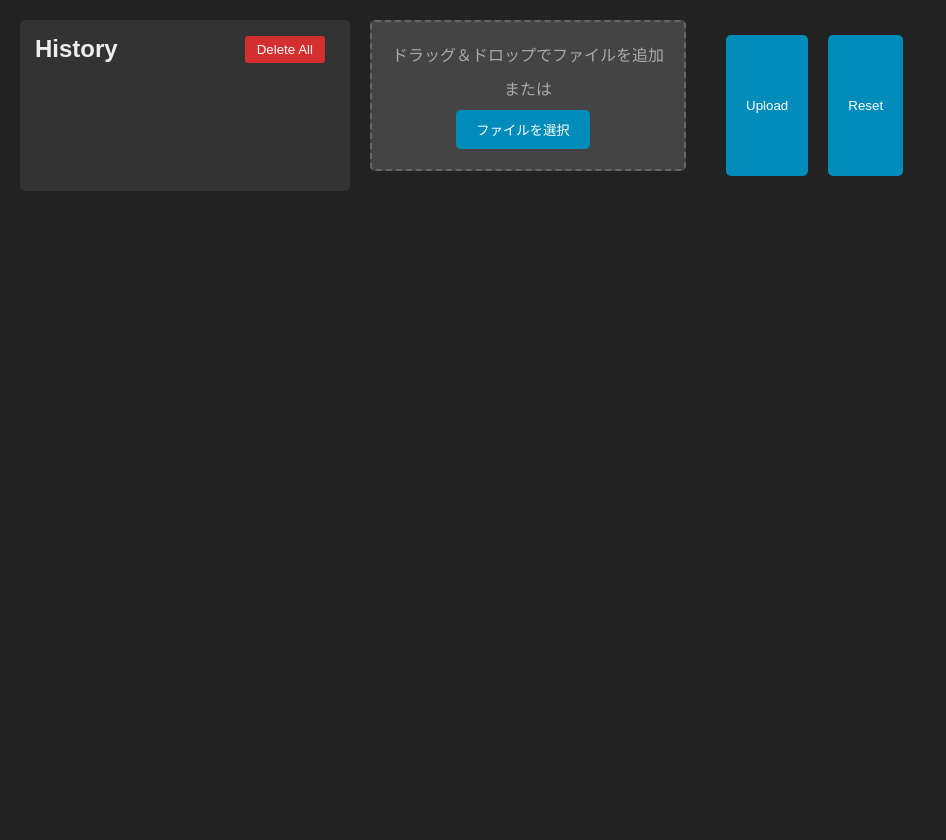
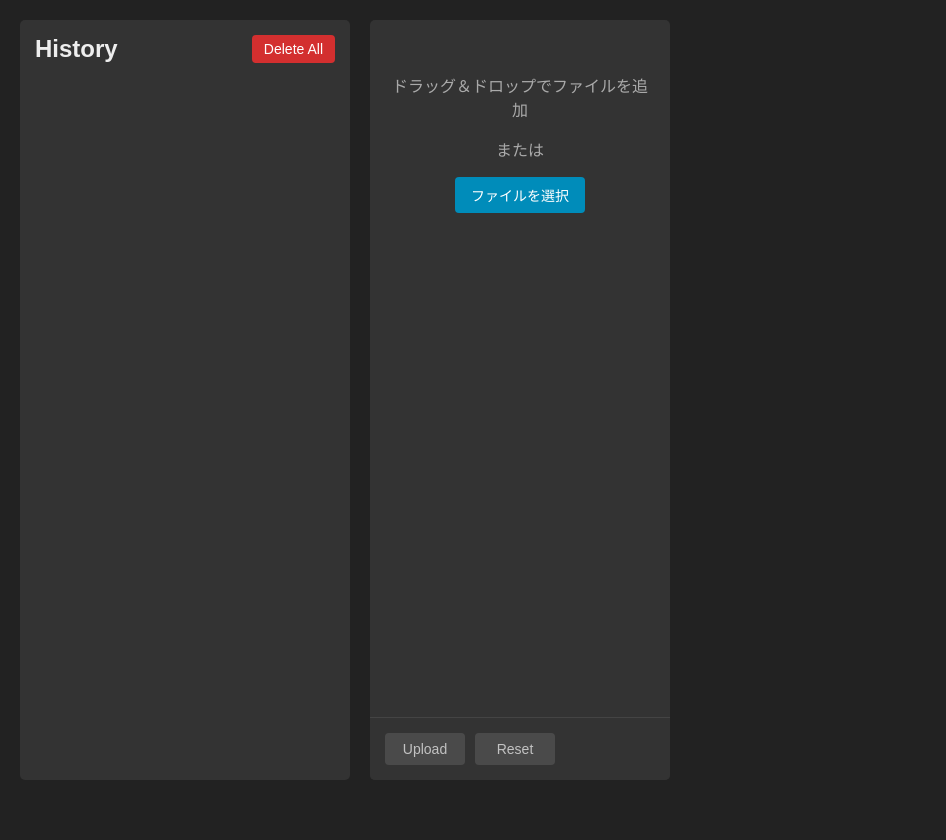
Before and after one commit to crosscore/File2PromptConverter, a FastAPI app: page / in a window 1280 px wide. Shown: the whole page, without its empty margins (0-946 px from the left). Before the commit the page ends 191 px from the top, so only its background shows below. Run offline with FastAPI, Linux system fonts and the light colour scheme; data that the repository does not hold is empty.

Commit message:
Update: panel style

```diff
--- a/src/static/scripts.js
+++ b/src/static/scripts.js
@@ -48,14 +48,41 @@ function removeFile(fileName) {
 function updateFilesList() {
   elements.selectedFilesList.innerHTML = '';
 
+  if (selectedFiles.size === 0) {
+      // ファイルが選択されていない場合はメッセージを表示
+      showDropZoneMessage(true);
+      return;
+  }
+
+  // メッセージを非表示
+  showDropZoneMessage(false);
+
+  // ファイルリストの表示
   for (const file of selectedFiles) {
       const fileItem = document.createElement('div');
       fileItem.className = 'file-item';
       fileItem.innerHTML = `
-          <span class="file-name">${file.name}</span>
-          <button class="remove-file" onclick="removeFile('${file.name}')">&times;</button>
+          <span class="file-name" title="${file.name}">${file.name}</span>
+          <button class="remove-file" onclick="removeFile('${file.name}')" title="Remove file">&times;</button>
       `;
       elements.selectedFilesList.appendChild(fileItem);
+  }
+}
+
+// ドロップゾーンメッセージの表示/非表示
+function showDropZoneMessage(show) {
+  const existingMessage = elements.dropArea.querySelector('.drop-zone-message');
+  if (show && !existingMessage) {
+      const message = document.createElement('div');
+      message.className = 'drop-zone-message';
+      message.innerHTML = `
+          <p>ドラッグ＆ドロップでファイルを追加</p>
+          <p>または</p>
+          <button type="button" onclick="triggerFileInput()" class="select-files-btn">ファイルを選択</button>
+      `;
+      elements.dropArea.insertBefore(message, elements.selectedFilesList);
+  } else if (!show && existingMessage) {
+      existingMessage.remove();
   }
 }
 
@@ -64,10 +91,7 @@ function updateButtonStates() {
   const hasFiles = selectedFiles.size > 0;
   const hasResult = elements.resultContainer.style.display !== 'none';
 
-  // アップロードボタンはファイルがある時のみ有効
   elements.uploadBtn.disabled = !hasFiles;
-
-  // リセットボタンは結果表示があれば常に有効
   elements.resetBtn.disabled = (!hasFiles && !hasResult);
 }
 
@@ -78,6 +102,7 @@ function resetFiles() {
   updateFilesList();
   updateButtonStates();
   elements.resultContainer.style.display = 'none';
+  showDropZoneMessage(true);
 }
 
 // ファイルアップロード処理
@@ -97,7 +122,7 @@ async function handleUpload() {
 
       const resultText = await response.text();
       elements.resultText.value = resultText;
-      elements.resultContainer.style.display = 'block';
+      elements.resultContainer.style.display = 'flex';
   } catch (error) {
       console.error('Error:', error);
       showToast('Error uploading files: ' + error.message, 'error');
@@ -114,7 +139,16 @@ function handleDragOver(e) {
 function handleDragLeave(e) {
   e.preventDefault();
   e.stopPropagation();
-  elements.dropArea.classList.remove('drag-over');
+  const rect = elements.dropArea.getBoundingClientRect();
+  const isLeaving =
+      e.clientX <= rect.left ||
+      e.clientX >= rect.right ||
+      e.clientY <= rect.top ||
+      e.clientY >= rect.bottom;
+
+  if (isLeaving) {
+      elements.dropArea.classList.remove('drag-over');
+  }
 }
 
 function handleDrop(e) {
@@ -181,7 +215,7 @@ async function loadHistoryItem(id) {
 
       const data = await response.json();
       elements.resultText.value = data.content;
-      elements.resultContainer.style.display = 'block';
+      elements.resultContainer.style.display = 'flex';
       showToast('Data loaded successfully');
   } catch (error) {
       console.error('Error loading data:', error);
@@ -195,7 +229,7 @@ async function deleteHistoryItem(id) {
       const response = await fetch(`/data/${id}`, { method: 'DELETE' });
       if (!response.ok) throw new Error('Failed to delete data');
 
-      await loadHistory(); // 履歴を再読み込み
+      await loadHistory();
       showToast('Data deleted successfully');
   } catch (error) {
       console.error('Error deleting data:', error);
@@ -223,8 +257,7 @@ async function saveContent() {
 
       if (!response.ok) throw new Error('Failed to save data');
 
-      const result = await response.json();
-      await loadHistory(); // 履歴を再読み込み
+      await loadHistory();
       showToast('Data saved successfully');
   } catch (error) {
       console.error('Error saving data:', error);
@@ -232,7 +265,7 @@ async function saveContent() {
   }
 }
 
-// 全履歴削除の確認ダイアログを表示
+// 確認ダイアログを表示
 function showDeleteAllDialog() {
   elements.confirmDialog.style.display = 'flex';
 }
@@ -243,7 +276,7 @@ async function confirmDeleteAll() {
       const response = await fetch('/data', { method: 'DELETE' });
       if (!response.ok) throw new Error('Failed to delete all data');
 
-      await loadHistory(); // 履歴を再読み込み
+      await loadHistory();
       closeDialog();
       showToast('All data deleted successfully');
   } catch (error) {
@@ -288,7 +321,7 @@ function showToast(message, type = 'success', duration = 2400) {
 
 // Event Listeners
 document.addEventListener('DOMContentLoaded', () => {
-  // ドラッグ&ドロップイベント
+  // ドロップゾーンイベント
   elements.dropArea.addEventListener('dragover', handleDragOver);
   elements.dropArea.addEventListener('dragleave', handleDragLeave);
   elements.dropArea.addEventListener('drop', handleDrop);
@@ -300,5 +333,8 @@ document.addEventListener('DOMContentLoaded', () => {
 
   // 履歴関連
   elements.deleteAllBtn.addEventListener('click', showDeleteAllDialog);
+
+  // 初期表示
+  showDropZoneMessage(true);
   loadHistory();
 });
--- a/src/static/style.css
+++ b/src/static/style.css
@@ -6,21 +6,28 @@ body {
     color: #eee;
     margin: 0;
     padding: 20px;
+    min-height: 100vh;
+    overflow: hidden;
 }
 
 .main-container {
     display: flex;
     gap: 20px;
-    max-width: 1400px;
+    max-width: 1800px;
     margin: 0 auto;
+    height: calc(100vh - 40px);
 }
 
-/* 履歴パネル */
+/* 履歴パネル（左列） */
 .history-panel {
-    width: 300px;
+    flex: 0 0 300px;
+    min-width: 250px;
     background-color: #333;
     border-radius: 5px;
     padding: 15px;
+    display: flex;
+    flex-direction: column;
+    overflow: hidden;
 }
 
 .history-header {
@@ -32,11 +39,13 @@ body {
 
 .history-header h2 {
     margin: 0;
+    font-size: 1.5em;
 }
 
 .history-list {
+    flex: 1;
     overflow-y: auto;
-    max-height: calc(100vh - 150px);
+    padding-right: 5px;
 }
 
 .history-item {
@@ -61,78 +70,181 @@ body {
     margin: 5px 0;
 }
 
-.history-item .actions {
-    text-align: right;
+/* ファイル操作パネル（中列） */
+.file-operation-panel {
+    flex: 0 0 300px;
+    min-width: 250px;
+    background-color: #333;
+    border-radius: 5px;
+    display: flex;
+    flex-direction: column;
+    position: relative;
+    overflow: hidden;
 }
 
-.delete-btn {
-    background-color: #d32f2f;
-    color: white;
-    border: none;
-    border-radius: 3px;
-    padding: 4px 8px;
-    cursor: pointer;
-    font-size: 0.8em;
+.drop-zone {
+    flex: 1;
+    padding: 15px;
+    display: flex;
+    flex-direction: column;
+    gap: 15px;
+    border: 2px dashed transparent;
+    transition: all 0.3s ease;
 }
 
-.delete-all-btn {
-    background-color: #d32f2f;
-    color: white;
-    border: none;
-    border-radius: 3px;
-    padding: 6px 12px;
-    cursor: pointer;
+.drop-zone.drag-over {
+    background-color: #3a3a3a;
+    border-color: #008CBA;
 }
 
-/* メインコンテンツパネル */
-.content-panel {
+.drop-zone-message {
+    text-align: center;
+    color: #aaa;
+    margin: 20px 0;
+}
+
+.selected-files-list {
+    flex: 1;
+    overflow-y: auto;
+    padding-right: 5px;
+}
+
+.file-item {
+    display: flex;
+    justify-content: space-between;
+    align-items: center;
+    background-color: #444;
+    padding: 8px 12px;
+    margin-bottom: 8px;
+    border-radius: 4px;
+    transition: background-color 0.2s ease;
+}
+
+.file-item:hover {
+    background-color: #555;
+}
+
+.file-item .file-name {
     flex-grow: 1;
+    margin-right: 10px;
+    white-space: nowrap;
+    overflow: hidden;
+    text-overflow: ellipsis;
+}
+
+.file-actions {
+    padding: 15px;
+    display: flex;
+    gap: 10px;
+    background-color: #333;
+    border-top: 1px solid #444;
+}
+
+/* 結果表示パネル（右列） */
+.result-panel {
+    flex: 1;
     background-color: #333;
     border-radius: 5px;
-    padding: 20px;
+    display: flex;
+    flex-direction: column;
+    overflow: hidden;
 }
 
-/* フォームコンポーネント */
-input[type="file"] {
-    margin-bottom: 10px;
-    background-color: #444;
-    padding: 10px;
-    border-radius: 4px;
-    width: calc(100% - 20px);
+.result-header {
+    padding: 15px;
+    border-bottom: 1px solid #444;
 }
 
+.result-header h2 {
+    margin: 0;
+    font-size: 1.5em;
+}
+
+.result-content {
+    flex: 1;
+    padding: 15px;
+    display: flex;
+    flex-direction: column;
+    gap: 15px;
+}
+
+textarea {
+    flex: 1;
+    background-color: #444;
+    color: #eee;
+    border: 1px solid #555;
+    border-radius: 4px;
+    padding: 10px;
+    font-family: monospace;
+    font-size: 14px;
+    line-height: 1.4;
+    resize: none;
+}
+
+.result-actions {
+    display: flex;
+    gap: 10px;
+    justify-content: flex-end;
+}
+
+/* ボタンスタイル */
 button {
     background-color: #008CBA;
     color: white;
-    padding: 10px 20px;
+    padding: 8px 16px;
     border: none;
-    border-radius: 5px;
+    border-radius: 4px;
     cursor: pointer;
-    margin-right: 10px;
+    font-size: 14px;
+    min-width: 80px;
+    transition: all 0.2s ease;
 }
 
-button:hover {
+button:hover:not(:disabled) {
     opacity: 0.9;
+}
+
+button:disabled {
+    background-color: #555;
+    cursor: not-allowed;
+    opacity: 0.7;
 }
 
 .save-button {
     background-color: #4CAF50;
 }
 
-.reset-button {
-    background-color: #f44336;
+.delete-btn {
+    background-color: #d32f2f;
 }
 
-/* テキストエリア */
-textarea {
-    width: 100%;
-    box-sizing: border-box;
-    margin-bottom: 10px;
-    background-color: #444;
-    color: #eee;
-    border: 1px solid #555;
-    border-radius: 4px;
-    padding: 10px;
+.delete-all-btn {
+    background-color: #d32f2f;
+    padding: 6px 12px;
+}
+
+.file-item .remove-file {
+    background-color: transparent;
+    color: #ff4444;
+    padding: 4px 8px;
+    min-width: auto;
+    font-size: 1.2em;
+    opacity: 0.7;
+}
+
+.file-item .remove-file:hover {
+    opacity: 1;
+    color: #ff6666;
+}
+
+/* ファイル選択ボタン */
+.select-files-btn {
+    align-self: center;
+    background-color: #008CBA;
+}
+
+.hidden-file-input {
+    display: none;
 }
 
 /* ダイアログ */
@@ -163,7 +275,7 @@ textarea {
     margin-top: 20px;
 }
 
-/* トースト */
+/* トースト通知 */
 .toast {
     position: fixed;
     bottom: 20px;
@@ -183,69 +295,51 @@ textarea {
     opacity: 1;
 }
 
-/* ドラッグ&ドロップエリア */
-.file-drop-area {
-    border: 2px dashed #666;
-    border-radius: 5px;
-    padding: 20px;
-    text-align: center;
-    background-color: #444;
-    margin-bottom: 20px;
-    transition: background-color 0.3s, border-color 0.3s;
+/* スクロールバースタイル */
+::-webkit-scrollbar {
+    width: 8px;
+    height: 8px;
 }
 
-.file-drop-area.drag-over {
-    background-color: #555;
-    border-color: #008CBA;
-}
-
-.file-drop-area p {
-    margin: 0 0 10px 0;
-    color: #aaa;
-}
-
-/* ファイルリスト */
-.selected-files-list {
-    margin: 15px 0;
-}
-
-.file-item {
-    display: flex;
-    justify-content: space-between;
-    align-items: center;
-    background-color: #444;
-    padding: 8px 12px;
-    margin-bottom: 8px;
+::-webkit-scrollbar-track {
+    background: #333;
     border-radius: 4px;
 }
 
-.file-item .file-name {
-    flex-grow: 1;
-    margin-right: 10px;
+::-webkit-scrollbar-thumb {
+    background: #666;
+    border-radius: 4px;
 }
 
-.file-item .remove-file {
-    background-color: transparent;
-    color: #ff4444;
-    padding: 4px 8px;
-    margin: 0;
-    font-size: 1.2em;
-    border: none;
-    cursor: pointer;
+::-webkit-scrollbar-thumb:hover {
+    background: #888;
 }
 
-.file-item .remove-file:hover {
-    color: #ff6666;
+/* レスポンシブ対応 */
+@media (max-width: 1024px) {
+    .main-container {
+        flex-direction: column;
+        height: auto;
+        gap: 15px;
+    }
+
+    .history-panel,
+    .file-operation-panel,
+    .result-panel {
+        width: 100%;
+        flex: none;
+    }
+
+    .history-panel {
+        height: 300px;
+    }
+
+    .file-operation-panel {
+        height: 400px;
+    }
+
+    .result-panel {
+        height: calc(100vh - 800px);
+        min-height: 400px;
+    }
 }
-
-/* アクションボタン */
-.file-actions {
-    margin: 15px 0;
-    display: flex;
-    gap: 10px;
-}
-
-/* ファイル入力を非表示 */
-.hidden-file-input {
-    display: none;
-}
--- a/src/templates/index.html
+++ b/src/templates/index.html
@@ -1,47 +1,59 @@
 <!--File2PromptConverter/src/templates/index.html-->
-
 <!DOCTYPE html>
-<html>
+<html lang="ja">
 <head>
     <title>File Uploader</title>
     <link rel="stylesheet" href="/static/style.css">
     <link rel="icon" type="image/x-icon" href="/static/favicon.ico">
     <link rel="shortcut icon" type="image/x-icon" href="/static/favicon.ico">
+    <meta charset="UTF-8">
+    <meta name="viewport" content="width=device-width, initial-scale=1.0">
 </head>
 <body>
     <div class="main-container">
-        <!-- 左側：履歴一覧 -->
+        <!-- 左列：履歴パネル -->
         <div class="history-panel">
             <div class="history-header">
                 <h2>History</h2>
-                <button id="deleteAllBtn" class="delete-all-btn">Delete All</button>
+                <button id="deleteAllBtn" class="delete-all-btn" title="Delete all history">Delete All</button>
             </div>
             <div id="history-list" class="history-list">
                 <!-- 履歴項目がJavaScriptで動的に追加されます -->
             </div>
         </div>
 
-        <!-- 右側：メインコンテンツ -->
-        <div class="file-drop-area" id="dropArea">
+        <!-- 中列：ファイル操作パネル -->
+        <div class="file-operation-panel">
+            <div class="drop-zone" id="dropArea">
+                <div class="drop-zone-message">
                     <p>ドラッグ＆ドロップでファイルを追加</p>
                     <p>または</p>
                     <input type="file" id="fileInput" multiple class="hidden-file-input">
                     <button type="button" onclick="triggerFileInput()" class="select-files-btn">ファイルを選択</button>
                 </div>
 
-        <div class="selected-files-list" id="selected-files-list"></div>
+                <div class="selected-files-list" id="selected-files-list">
+                    <!-- 選択されたファイルがJavaScriptで動的に追加されます -->
+                </div>
+            </div>
 
             <div class="file-actions">
                 <button type="button" onclick="handleUpload()" id="uploadBtn" disabled>Upload</button>
                 <button type="button" onclick="resetFiles()" id="resetBtn" disabled>Reset</button>
             </div>
+        </div>
 
-        <div id="result-container" style="display: none;">
+        <!-- 右列：結果表示パネル -->
+        <div id="result-container" class="result-panel" style="display: none;">
+            <div class="result-header">
                 <h2>Result</h2>
-            <textarea id="resultText" rows="20"></textarea>
-            <div class="button-group">
+            </div>
+            <div class="result-content">
+                <textarea id="resultText" spellcheck="false"></textarea>
+                <div class="result-actions">
                     <button type="button" onclick="copyToClipboard()">Copy to Clipboard</button>
                     <button type="button" onclick="saveContent()" class="save-button">Save</button>
+                </div>
             </div>
         </div>
     </div>
@@ -52,7 +64,7 @@
             <h3>Confirmation</h3>
             <p>Are you sure you want to delete all history?</p>
             <div class="dialog-buttons">
-                <button onclick="confirmDeleteAll()">Yes</button>
+                <button onclick="confirmDeleteAll()" class="delete-btn">Yes</button>
                 <button onclick="closeDialog()">No</button>
             </div>
         </div>
```
Lines whose indentation alone changed are shown as unchanged.
